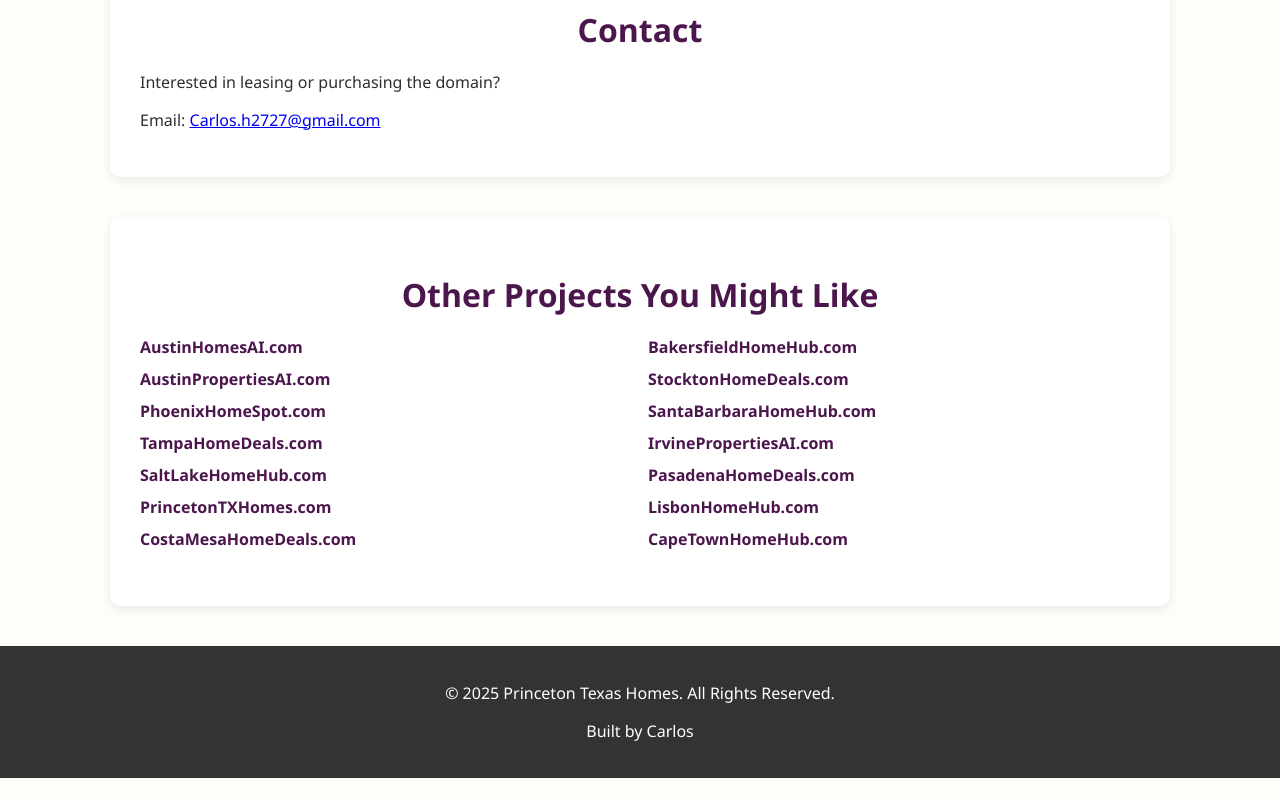
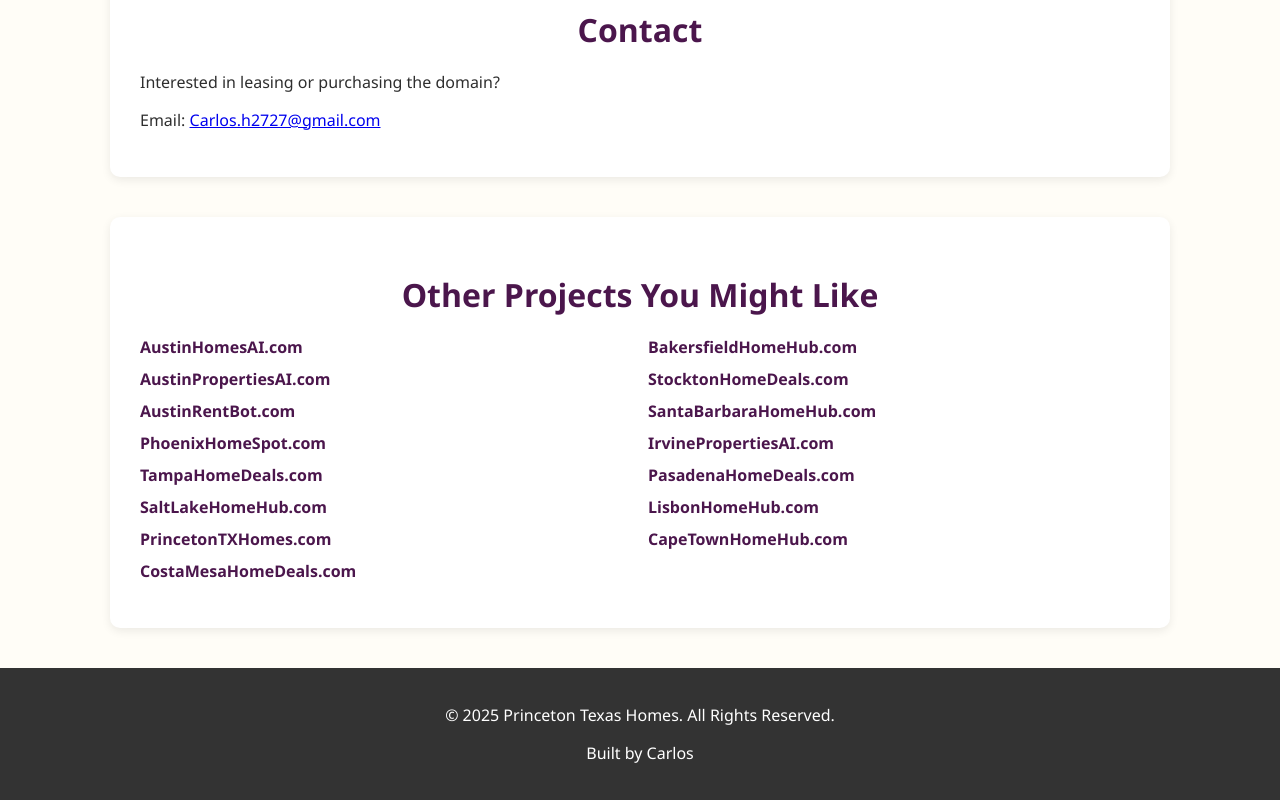
Before and after one commit to caly27/princetontexashomes.com, a plain HTML site: page index.html in a window 1280 px wide. Shown: the part 721-1521 px from the top of the page. Before the commit the page ends 1499 px from the top, so only its background shows below. Drawn offline with Linux system fonts and the light colour scheme.

Commit message:
index.html

```diff
--- a/index.html
+++ b/index.html
@@ -181,6 +181,7 @@
     <ul>
       <li><a href="http://AustinHomesAi.com" target="_blank">AustinHomesAI.com</a></li>
       <li><a href="http://AustinPropertiesAi.com" target="_blank">AustinPropertiesAI.com</a></li>
+      <li><a href="http://AustinRentBot.com" target="_blank">AustinRentBot.com</a></li> <!-- Added AustinRentBot.com -->
       <li><a href="http://PhoenixHomeSpot.com" target="_blank">PhoenixHomeSpot.com</a></li>
       <li><a href="http://TampaHomeDeals.com" target="_blank">TampaHomeDeals.com</a></li>
       <li><a href="http://SaltLakeHomeHub.com" target="_blank">SaltLakeHomeHub.com</a></li>
```
